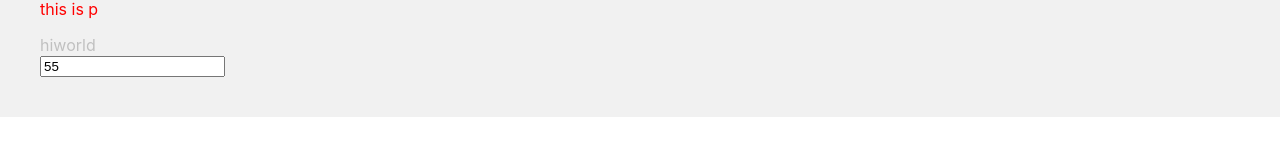
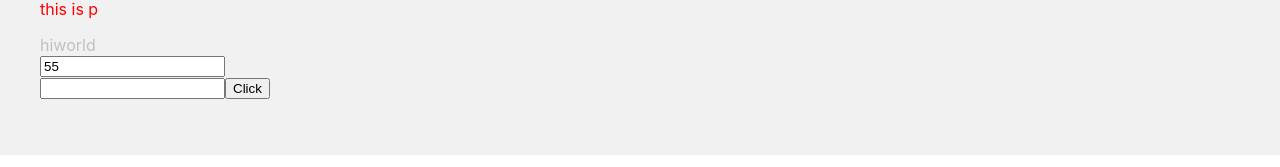
Before and after one commit to GarifullinII/react-app-unit_8, a React (Create React App) app: page / in a window 1280 px wide. Shown: the part 172-339 px from the top of the page. Built offline with nearby package versions, Linux system fonts and the light colour scheme.

Commit message:
add task 7

```diff
--- a/src/App.js
+++ b/src/App.js
@@ -20,12 +20,27 @@ function App() {
   })
 
   const p1 = 'hi';
-
   const p2 = 'world';
-
   const div = React.createElement('div', {
     'className': 'text-grey'
   }, p1, p2);
+
+  const input7 = React.createRef('');
+  const [val, setVal] = React.useState([]);
+  function getVal() {
+    if(input7.current.value.length > 0) {
+      let newVal = [...val];
+
+      newVal.push(input7.current.value);
+
+      setVal(newVal);
+
+      input7.current.value = '';
+    } else {
+      return false
+    }
+  }
+
 
   return (
     <>
@@ -34,6 +49,13 @@ function App() {
       {p}
       {div}
       {input}
+      <div>
+        <input type="text" ref={input7} />
+        <button onClick={getVal}>Click</button>
+        <ul>
+          {val.map((item, index) => <li key={index}>{item}</li>)}
+        </ul>
+      </div>
     </>
   );
 }
```
